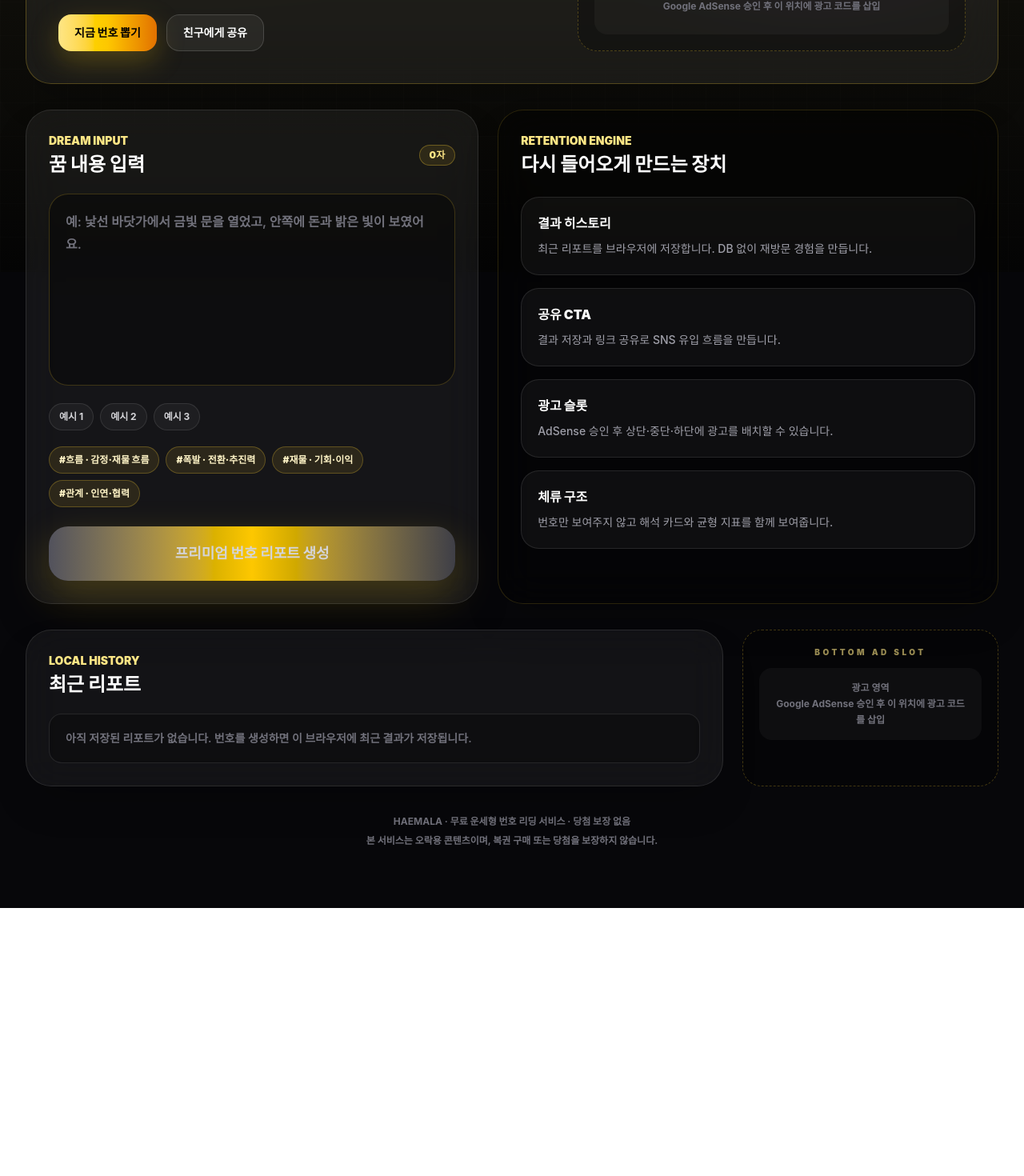
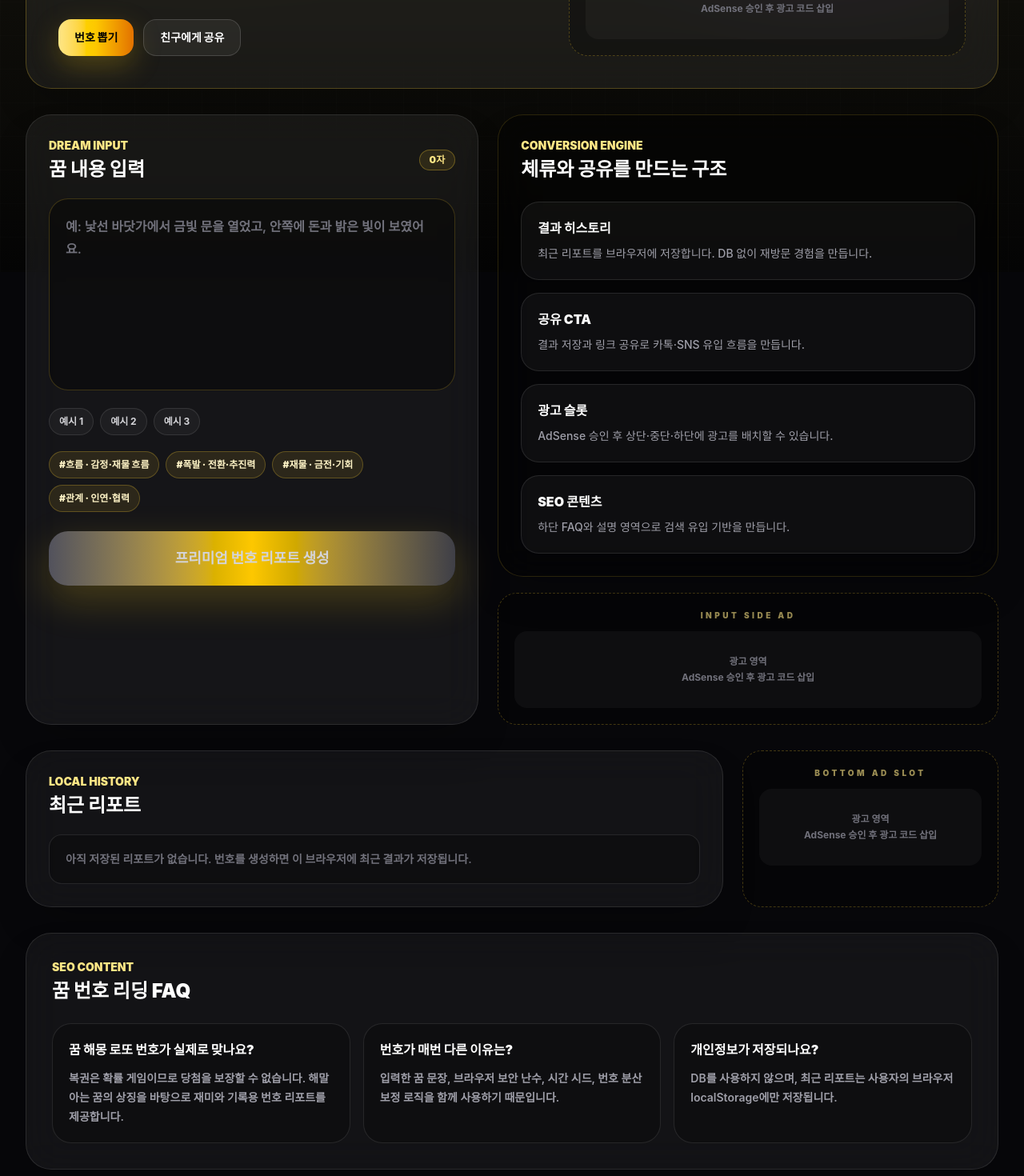
Before and after one commit to steamcool/haemala, a Next.js app: page / in a window 1280 px wide. Shown: the part 460-1930 px from the top of the page at 80% size. Before the commit the page ends 1595 px from the top, so only its background shows below. Built offline with nearby package versions, Linux system fonts and the light colour scheme.

Commit message:
remove unused supabase vote api

```diff
--- a/app/api/vote/route.tsx
+++ /dev/null
@@ -1,46 +0,0 @@
-import { createClient } from "@supabase/supabase-js";
-import { NextResponse } from "next/server";
-
-const supabase = createClient(
-  process.env.NEXT_PUBLIC_SUPABASE_URL!,
-  process.env.NEXT_PUBLIC_SUPABASE_ANON_KEY!
-);
-
-export async function POST(req: Request) {
-  const { postId, side, fingerprint } = await req.json();
-
-  // 중복 체크
-  const { data: exists } = await supabase
-    .from("vote_logs")
-    .select("*")
-    .eq("post_id", postId)
-    .eq("fingerprint", fingerprint);
-
-  if (exists && exists.length > 0) {
-    return NextResponse.json({ error: "이미 투표함" });
-  }
-
-  // 로그 기록
-  await supabase.from("vote_logs").insert({
-    post_id: postId,
-    fingerprint,
-  });
-
-  // 기존 votes 가져오기
-  const { data } = await supabase
-    .from("votes")
-    .select("*")
-    .eq("post_id", postId)
-    .single();
-
-  const votesA = side === "A" ? (data?.votes_a || 0) + 1 : data?.votes_a || 0;
-  const votesB = side === "B" ? (data?.votes_b || 0) + 1 : data?.votes_b || 0;
-
-  await supabase.from("votes").upsert({
-    post_id: postId,
-    votes_a: votesA,
-    votes_b: votesB,
-  });
-
-  return NextResponse.json({ votesA, votesB });
-}
--- a/app/page.tsx
+++ b/app/page.tsx
@@ -29,12 +29,12 @@ type HistoryItem = {
   picks: PickSet[];
 };
 
-const STORAGE_KEY = "haemala_history_v2";
+const STORAGE_KEY = "haemala_final_history_v1";
 
 const DREAM_TAGS = [
   { key: "물", label: "흐름", tone: "감정·재물 흐름" },
   { key: "불", label: "폭발", tone: "전환·추진력" },
-  { key: "돈", label: "재물", tone: "기회·이익" },
+  { key: "돈", label: "재물", tone: "금전·기회" },
   { key: "사람", label: "관계", tone: "인연·협력" },
   { key: "동물", label: "본능", tone: "직감·생존력" },
   { key: "하늘", label: "상승", tone: "도약·확장" },
@@ -60,7 +60,7 @@ const MOODS = [
   "숨은 운 발견형",
 ];
 
-const EXAMPLE_DREAMS = [
+const EXAMPLES = [
   "큰 바다 위에 금빛 문이 열리고 밝은 빛이 나왔어요.",
   "낯선 길을 걷다가 돈다발을 발견했는데 하늘이 노랗게 빛났어요.",
   "비 오는 밤에 오래된 집 안에서 흰 동물이 저를 바라봤어요.",
@@ -102,7 +102,6 @@ function hasWeakPattern(nums: number[]) {
   }, {});
 
   const maxZone = Math.max(...Object.values(zoneMap));
-
   return consecutive >= 3 || sum < 85 || sum > 190 || odd === 0 || odd === 6 || maxZone >= 5;
 }
 
@@ -149,11 +148,9 @@ function createPick(dream: string, index: number): PickSet {
   while (hasWeakPattern(numbers) && repair < 100) {
     const temp = new Set(numbers);
     temp.delete(numbers[cryptoRand(numbers.length)]);
-
     while (temp.size < 6) {
       temp.add(weightedNumber(seed + cryptoRand(999999), dream, temp));
     }
-
     numbers = normalize([...temp]);
     repair++;
   }
@@ -169,15 +166,15 @@ function createPick(dream: string, index: number): PickSet {
   const spread = numbers[5] - numbers[0];
 
   const score = clamp(
-    78 +
+    80 +
       Math.round(
         (spread / 45) * 8 +
           (3 - Math.abs(3 - odd)) * 3 +
           (3 - Math.abs(3 - low)) * 3 +
           cryptoRand(8)
       ),
-    78,
-    98
+    80,
+    99
   );
 
   const mood = MOODS[(seed + index + cryptoRand(MOODS.length)) % MOODS.length];
@@ -190,9 +187,9 @@ function createPick(dream: string, index: number): PickSet {
     score,
     mood,
     summary:
-      score >= 92
+      score >= 93
         ? "균형, 분산, 꿈 신호 반영도가 모두 높은 상위 조합입니다."
-        : score >= 86
+        : score >= 88
         ? "번호대가 안정적으로 분산된 실전형 조합입니다."
         : "과도한 규칙성을 제거한 보정형 조합입니다.",
     reason: [
@@ -219,15 +216,15 @@ function Ball({ n }: { n: number }) {
   );
 }
 
-function AdSlot({ label = "ADVERTISEMENT" }: { label?: string }) {
+function AdSlot({ label }: { label: string }) {
   return (
     <div className="rounded-[1.5rem] border border-dashed border-amber-300/25 bg-black/25 p-5 text-center">
       <p className="text-[10px] font-black tracking-[0.35em] text-amber-200/60">{label}</p>
-      <div className="mt-3 grid min-h-[90px] place-items-center rounded-2xl bg-white/[0.035] px-4">
+      <div className="mt-3 grid min-h-[96px] place-items-center rounded-2xl bg-white/[0.035] px-4">
         <p className="text-xs font-bold leading-5 text-zinc-500">
           광고 영역
           <br />
-          Google AdSense 승인 후 이 위치에 광고 코드를 삽입
+          AdSense 승인 후 광고 코드 삽입
         </p>
       </div>
     </div>
@@ -239,24 +236,29 @@ export default function Home() {
   const [picks, setPicks] = useState<PickSet[]>([]);
   const [history, setHistory] = useState<HistoryItem[]>([]);
   const [loading, setLoading] = useState(false);
-  const [copied, setCopied] = useState(false);
+  const [toast, setToast] = useState("");
   const resultRef = useRef<HTMLDivElement>(null);
 
   const signals = useMemo(() => getSignals(dream), [dream]);
 
   useEffect(() => {
     const saved = localStorage.getItem(STORAGE_KEY);
-    if (saved) {
+    if (!saved) return;
+
     try {
       setHistory(JSON.parse(saved));
     } catch {
       localStorage.removeItem(STORAGE_KEY);
     }
-    }
   }, []);
 
-  const saveHistory = (next: HistoryItem) => {
-    const updated = [next, ...history].slice(0, 8);
+  const showToast = (message: string) => {
+    setToast(message);
+    setTimeout(() => setToast(""), 1600);
+  };
+
+  const saveHistory = (item: HistoryItem) => {
+    const updated = [item, ...history].slice(0, 10);
     setHistory(updated);
     localStorage.setItem(STORAGE_KEY, JSON.stringify(updated));
   };
@@ -278,10 +280,11 @@ export default function Home() {
       });
 
       setLoading(false);
+
       setTimeout(() => {
         document.getElementById("result")?.scrollIntoView({ behavior: "smooth", block: "start" });
       }, 100);
-    }, 650);
+    }, 700);
   };
 
   const saveImage = async () => {
@@ -300,26 +303,31 @@ export default function Home() {
   };
 
   const shareService = async () => {
+    const url = window.location.href;
     const text = "꿈을 로또 번호로 번역해주는 해말아에서 오늘의 번호 리포트를 뽑아봤어요.";
-    const url = typeof window !== "undefined" ? window.location.href : "https://www.haemala.com";
 
     try {
       if (navigator.share) {
-        await navigator.share({
-          title: "해말아 - 꿈 번호 리포트",
-          text,
-          url,
-        });
+        await navigator.share({ title: "해말아 - 꿈 번호 리포트", text, url });
       } else {
         await navigator.clipboard.writeText(url);
-        setCopied(true);
-        setTimeout(() => setCopied(false), 1600);
+        showToast("링크가 복사됐습니다");
       }
     } catch {
       await navigator.clipboard.writeText(url);
-      setCopied(true);
-      setTimeout(() => setCopied(false), 1600);
+      showToast("링크가 복사됐습니다");
     }
+  };
+
+  const copyNumbers = async () => {
+    if (picks.length === 0) return;
+
+    const text = picks
+      .map((p, i) => `${i + 1}조합: ${p.numbers.join(", ")} + 보너스 ${p.bonus}`)
+      .join("\n");
+
+    await navigator.clipboard.writeText(text);
+    showToast("번호가 복사됐습니다");
   };
 
   const loadHistory = (item: HistoryItem) => {
@@ -333,6 +341,7 @@ export default function Home() {
   const clearHistory = () => {
     setHistory([]);
     localStorage.removeItem(STORAGE_KEY);
+    showToast("히스토리를 삭제했습니다");
   };
 
   return (
@@ -340,20 +349,26 @@ export default function Home() {
       <div className="pointer-events-none fixed inset-0 bg-[radial-gradient(circle_at_20%_10%,rgba(250,204,21,0.22),transparent_30%),radial-gradient(circle_at_80%_20%,rgba(168,85,247,0.18),transparent_30%),linear-gradient(180deg,#09090b_0%,#11100b_50%,#050505_100%)]" />
       <div className="pointer-events-none fixed inset-0 opacity-[0.08] [background-image:linear-gradient(rgba(255,255,255,.18)_1px,transparent_1px),linear-gradient(90deg,rgba(255,255,255,.18)_1px,transparent_1px)] [background-size:42px_42px]" />
 
+      {toast && (
+        <div className="fixed left-1/2 top-5 z-50 -translate-x-1/2 rounded-full border border-amber-300/30 bg-black/80 px-5 py-3 text-sm font-black text-amber-200 shadow-2xl backdrop-blur-xl">
+          {toast}
+        </div>
+      )}
+
       <section className="relative mx-auto flex w-full max-w-7xl flex-col gap-8 px-5 py-8 sm:px-8 lg:py-12">
         <header className="relative overflow-hidden rounded-[2rem] border border-amber-300/25 bg-white/[0.06] p-6 shadow-2xl backdrop-blur-xl sm:p-10">
           <div className="absolute right-[-80px] top-[-90px] h-72 w-72 rounded-full bg-amber-300/20 blur-3xl" />
 
           <div className="mb-7 flex flex-wrap items-center gap-3">
             <span className="rounded-full border border-amber-300/40 bg-amber-300/10 px-4 py-2 text-xs font-black text-amber-200">
-              HAEMALA PREMIUM READING
+              HAEMALA FINAL EDITION
             </span>
             <span className="rounded-full border border-white/15 bg-white/5 px-4 py-2 text-xs font-bold text-zinc-300">
-              DB 없음 · 무료 · 공유 가능 · 이미지 저장
+              DB 없음 · 무료 · 공유 · 저장 · 광고 슬롯
             </span>
           </div>
 
-          <div className="grid gap-8 lg:grid-cols-[1.12fr_0.88fr] lg:items-end">
+          <div className="grid gap-8 lg:grid-cols-[1.1fr_0.9fr] lg:items-end">
             <div>
               <h1 className="text-5xl font-black tracking-[-0.06em] text-white sm:text-7xl lg:text-8xl">
                 해말아
@@ -376,21 +391,20 @@ export default function Home() {
                   onClick={() => document.getElementById("input")?.scrollIntoView({ behavior: "smooth" })}
                   className="rounded-2xl bg-gradient-to-r from-amber-200 via-yellow-400 to-amber-600 px-5 py-3 text-sm font-black text-black shadow-[0_12px_35px_rgba(250,204,21,0.25)]"
                 >
-                  지금 번호 뽑기
+                  번호 뽑기
                 </button>
-
                 <button
                   onClick={shareService}
                   className="rounded-2xl border border-white/15 bg-white/[0.06] px-5 py-3 text-sm font-black text-white"
                 >
-                  {copied ? "링크 복사됨" : "친구에게 공유"}
+                  친구에게 공유
                 </button>
               </div>
             </div>
 
             <div className="grid gap-4">
               <div className="rounded-[1.7rem] border border-amber-300/20 bg-black/30 p-5">
-                <p className="text-sm font-black text-amber-200">수익화 구조</p>
+                <p className="text-sm font-black text-amber-200">수익형 구조</p>
                 <div className="mt-4 grid grid-cols-2 gap-3 text-sm">
                   {["검색 유입", "결과 체류", "이미지 공유", "광고 노출"].map((x) => (
                     <div key={x} className="rounded-2xl border border-white/10 bg-white/[0.04] p-4 font-bold">
@@ -425,7 +439,7 @@ export default function Home() {
             />
 
             <div className="mt-4 flex flex-wrap gap-2">
-              {EXAMPLE_DREAMS.map((x, i) => (
+              {EXAMPLES.map((x, i) => (
                 <button
                   key={x}
                   onClick={() => setDream(x)}
@@ -456,16 +470,17 @@ export default function Home() {
             </button>
           </div>
 
-          <aside className="rounded-[2rem] border border-amber-300/15 bg-black/35 p-5 shadow-2xl backdrop-blur-xl sm:p-7">
-            <p className="text-sm font-black text-amber-200">RETENTION ENGINE</p>
-            <h2 className="mt-1 text-2xl font-black">다시 들어오게 만드는 장치</h2>
+          <aside className="grid gap-5">
+            <div className="rounded-[2rem] border border-amber-300/15 bg-black/35 p-5 shadow-2xl backdrop-blur-xl sm:p-7">
+              <p className="text-sm font-black text-amber-200">CONVERSION ENGINE</p>
+              <h2 className="mt-1 text-2xl font-black">체류와 공유를 만드는 구조</h2>
 
               <div className="mt-6 space-y-4">
                 {[
                   ["결과 히스토리", "최근 리포트를 브라우저에 저장합니다. DB 없이 재방문 경험을 만듭니다."],
-                ["공유 CTA", "결과 저장과 링크 공유로 SNS 유입 흐름을 만듭니다."],
+                  ["공유 CTA", "결과 저장과 링크 공유로 카톡·SNS 유입 흐름을 만듭니다."],
                   ["광고 슬롯", "AdSense 승인 후 상단·중단·하단에 광고를 배치할 수 있습니다."],
-                ["체류 구조", "번호만 보여주지 않고 해석 카드와 균형 지표를 함께 보여줍니다."],
+                  ["SEO 콘텐츠", "하단 FAQ와 설명 영역으로 검색 유입 기반을 만듭니다."],
                 ].map(([a, b]) => (
                   <div key={a} className="rounded-[1.4rem] border border-white/10 bg-white/[0.04] p-5">
                     <p className="font-black text-white">{a}</p>
@@ -473,6 +488,9 @@ export default function Home() {
                   </div>
                 ))}
               </div>
+            </div>
+
+            <AdSlot label="INPUT SIDE AD" />
           </aside>
         </section>
 
@@ -497,6 +515,12 @@ export default function Home() {
                     className="rounded-2xl border border-amber-300/30 bg-amber-300 px-5 py-3 text-sm font-black text-black shadow-[0_12px_35px_rgba(250,204,21,0.25)]"
                   >
                     이미지 저장
+                  </button>
+                  <button
+                    onClick={copyNumbers}
+                    className="rounded-2xl border border-white/15 bg-white/[0.06] px-5 py-3 text-sm font-black text-white"
+                  >
+                    번호 복사
                   </button>
                   <button
                     onClick={shareService}
@@ -570,7 +594,7 @@ export default function Home() {
               </div>
             </div>
 
-            <aside className="grid gap-5 content-start">
+            <aside className="grid content-start gap-5">
               <AdSlot label="RESULT AD SLOT" />
 
               <div className="rounded-[1.5rem] border border-amber-300/20 bg-amber-300/10 p-5">
@@ -585,6 +609,16 @@ export default function Home() {
                   링크 공유하기
                 </button>
               </div>
+
+              <button
+                onClick={generate}
+                className="rounded-[1.5rem] border border-white/10 bg-white/[0.06] p-5 text-left font-black text-white"
+              >
+                같은 꿈으로 다시 뽑기
+                <span className="mt-2 block text-sm font-semibold text-zinc-400">
+                  같은 꿈도 매번 다른 보안 난수를 반영합니다.
+                </span>
+              </button>
             </aside>
           </section>
         )}
@@ -632,10 +666,37 @@ export default function Home() {
           <AdSlot label="BOTTOM AD SLOT" />
         </section>
 
+        <section className="rounded-[2rem] border border-white/10 bg-white/[0.05] p-6 shadow-2xl backdrop-blur-xl sm:p-8">
+          <p className="text-sm font-black text-amber-200">SEO CONTENT</p>
+          <h2 className="mt-1 text-2xl font-black">꿈 번호 리딩 FAQ</h2>
+
+          <div className="mt-6 grid gap-4 md:grid-cols-3">
+            {[
+              [
+                "꿈 해몽 로또 번호가 실제로 맞나요?",
+                "복권은 확률 게임이므로 당첨을 보장할 수 없습니다. 해말아는 꿈의 상징을 바탕으로 재미와 기록용 번호 리포트를 제공합니다.",
+              ],
+              [
+                "번호가 매번 다른 이유는?",
+                "입력한 꿈 문장, 브라우저 보안 난수, 시간 시드, 번호 분산 보정 로직을 함께 사용하기 때문입니다.",
+              ],
+              [
+                "개인정보가 저장되나요?",
+                "DB를 사용하지 않으며, 최근 리포트는 사용자의 브라우저 localStorage에만 저장됩니다.",
+              ],
+            ].map(([q, a]) => (
+              <div key={q} className="rounded-[1.5rem] border border-white/10 bg-black/25 p-5">
+                <p className="font-black text-white">{q}</p>
+                <p className="mt-3 text-sm font-semibold leading-6 text-zinc-400">{a}</p>
+              </div>
+            ))}
+          </div>
+        </section>
+
         <footer className="pb-6 text-center text-xs font-bold leading-6 text-zinc-500">
           HAEMALA · 무료 운세형 번호 리딩 서비스 · 당첨 보장 없음
           <br />
-          본 서비스는 오락용 콘텐츠이며, 복권 구매 또는 당첨을 보장하지 않습니다.
+          본 서비스는 오락용 콘텐츠이며, 복권 구매 또는 당첨을 권유하거나 당첨을 보장하지 않습니다.
         </footer>
       </section>
     </main>
```
Lines whose indentation alone changed are shown as unchanged.
